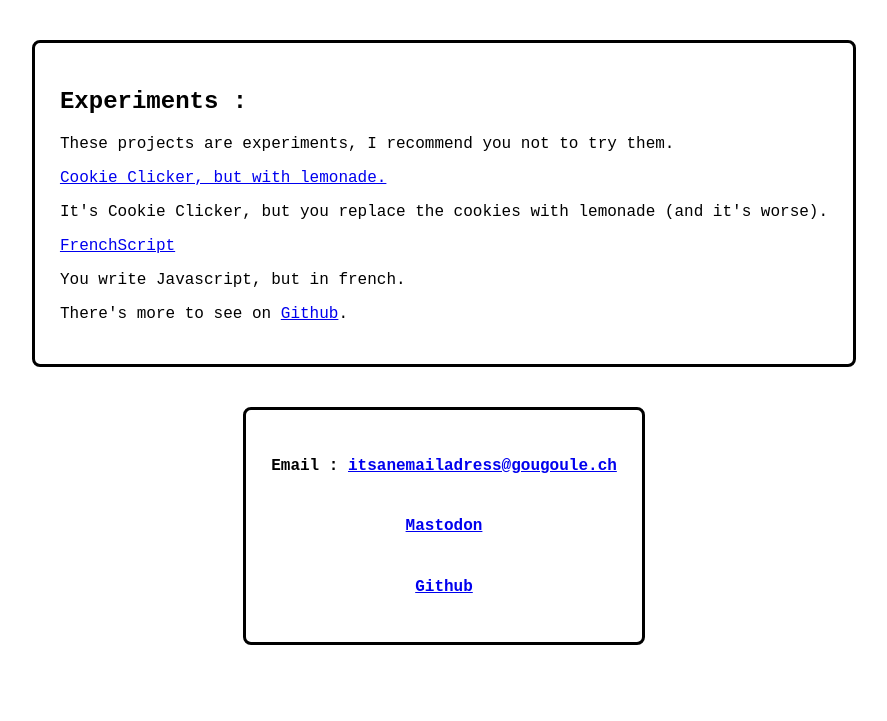
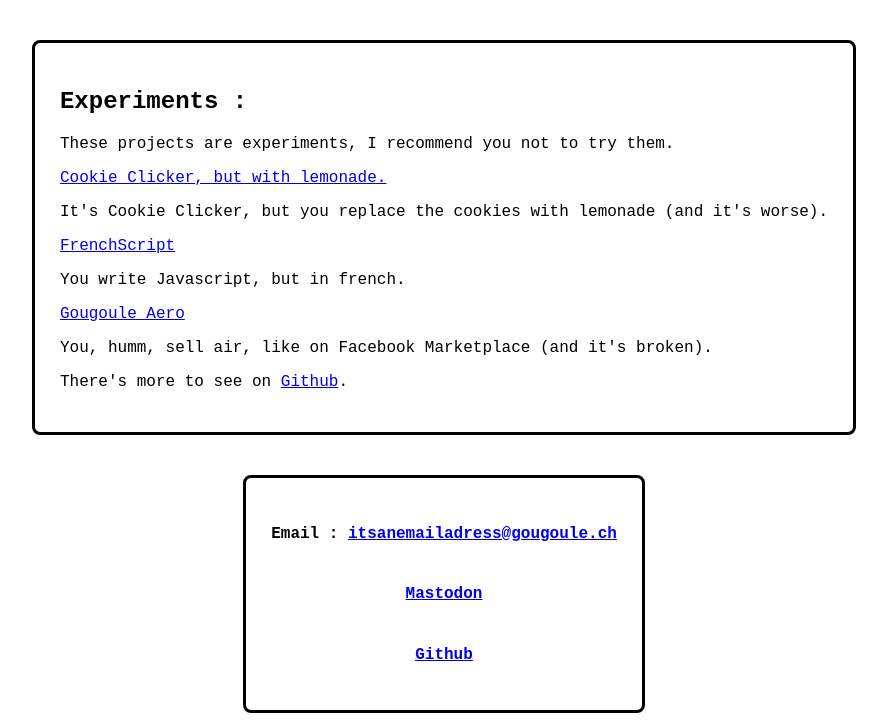
Before and after one commit to pioucraft/gougoule.ch, a plain HTML site: page client/index.html in a window 1280 px wide. Shown: the part 658-1379 px from the top of the page, without its empty margins (196-1083 px from the left). Before the commit the page ends 1311 px from the top, so only its background shows below. Drawn offline with Linux system fonts and the light colour scheme; no server answers.

Commit message:
add gougoule aero

```diff
--- a/client/index.html
+++ b/client/index.html
@@ -28,6 +28,10 @@
             <a href="FrenchScript/index.html">FrenchScript</a>
             <p>You write Javascript, but in french.</p>
         </div>
+        <div class="experiment">
+            <a href="sell-air/index.html">Gougoule Aero</a>
+            <p>You, humm, sell air, like on Facebook Marketplace (and it's broken).</p>
+        </div>
         <p>There's more to see on <a href="https://github.com/pioucraft">Github</a>.</p>
     </div>
     <div id="contacts">
```
